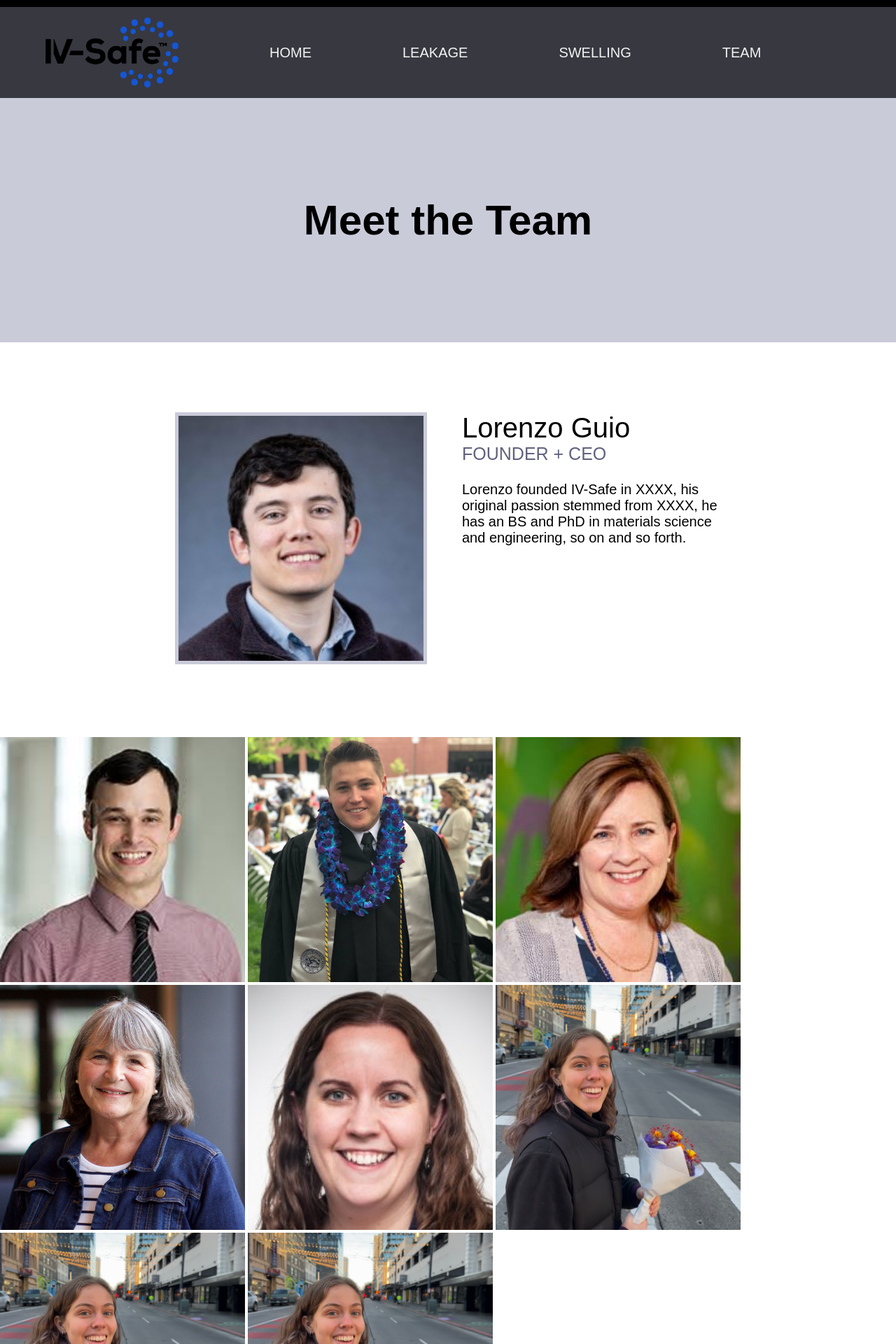
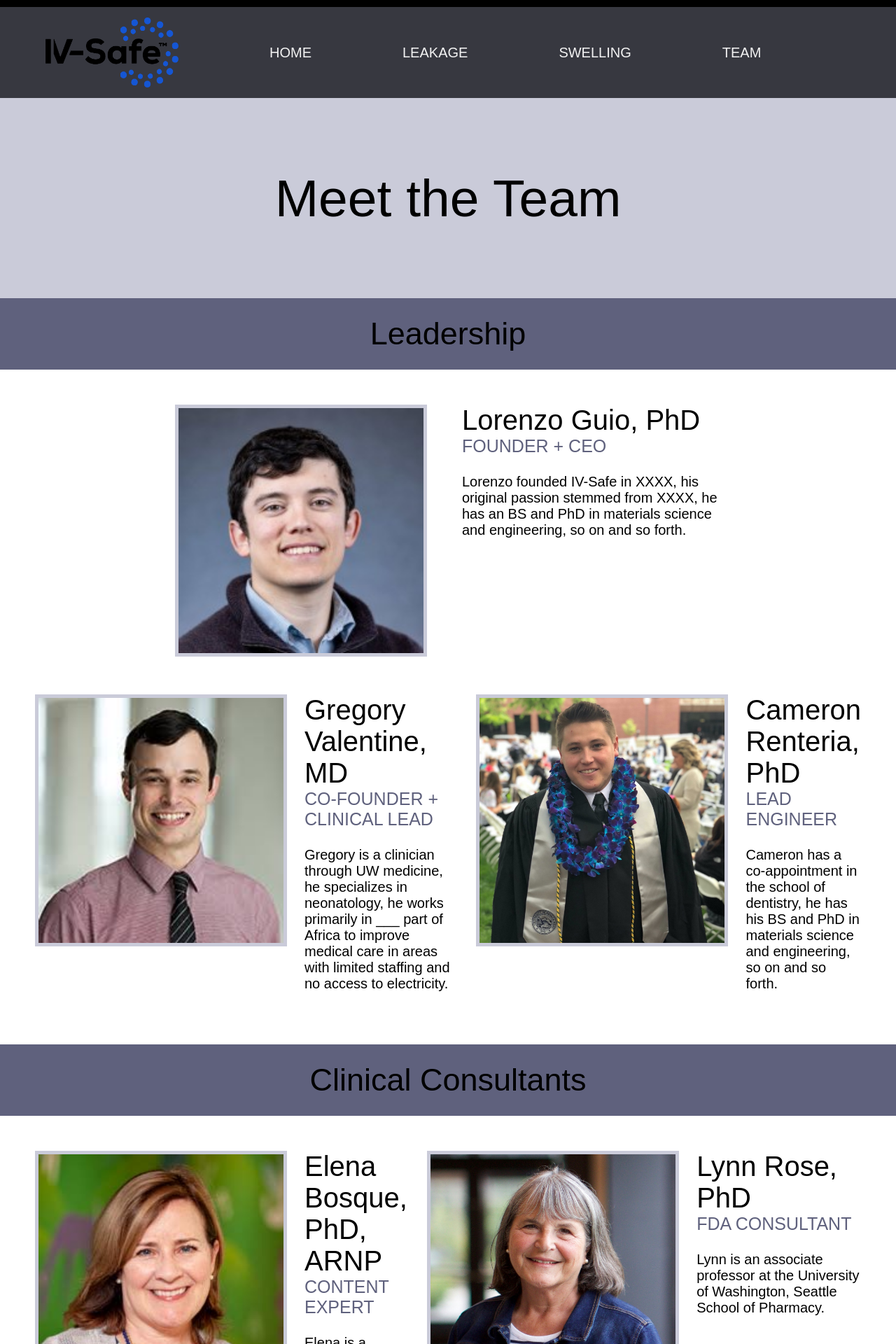
Before and after one commit to wkitch13/IV-Safe, a Flask app: page /team in a window 1280 px wide. Shown: the top 1920 px of the page at 70% size. Run offline with Flask 3, Linux system fonts and the light colour scheme.

Commit message:
more working on the meet the team page. everyone is wren because I have no pictures

```diff
--- a/static/base.css
+++ b/static/base.css
@@ -75,7 +75,7 @@ footer a:hover {
     padding: 100px;
     text-align: center;
     background-color: #cacbd9;
-    font-size: 30px;
+    font-size: 75px;
     font-family: "Nexa", "Arial";
 }
 
@@ -85,11 +85,12 @@ footer a:hover {
     font-family: "Nexa", "Arial";
 }
 
+/* working on the meet the team formatting */
 .img_team_center {
     display: flex;
     align-items: flex-start;
     gap: 50px;
-    padding: 100px 250px;
+    padding: 50px 250px 0px;
 }
 
 .img_team_center img {
@@ -112,3 +113,39 @@ footer a:hover {
     font-family: "Nexa", "Arial";
     padding: 25px 0px;
 }
+
+.img_team_column {
+    display: flex;
+    align-items: flex-start;
+    gap: 25px;
+    padding: 50px 50px;
+}
+
+.img_team_column img {
+    border: 5px solid #cacbd9;
+}
+
+.img_team_column .name {
+    font-size: 40px;
+    font-family: "Nexa", "Arial";
+}
+
+.img_team_column .title {
+    font-size: 25px;
+    font-family: "Nexa", "Arial";
+    color: #5f617d;
+}
+
+.img_team_column .description {
+    font-size: 20px;
+    font-family: "Nexa", "Arial";
+    padding: 25px 0px;
+}
+
+.header_small {
+    padding: 25px;
+    text-align: center;
+    background-color: #5f617d;
+    font-size: 45px;
+    font-family: "Nexa", "Arial";
+}
--- a/templates/team.html
+++ b/templates/team.html
@@ -2,31 +2,141 @@
 
 {% block content %}
     <body>
-        <div class="header">
-            <h1>Meet the Team</h1>
-        </div>
+        <div class="header">Meet the Team</div>
+
+        <div class="header_small">Leadership</div>
 
         <div class="img_team_center">
             <div class="image">
                 <img src="{{ url_for('static', filename='images/LorenzoG.jpeg') }}" alt="IV" style="width:350px;height:350px">
             </div>
             <div class="text">
-                <div class="name">Lorenzo Guio</div>
+                <div class="name">Lorenzo Guio, PhD</div>
             <div class="title">FOUNDER + CEO</div>
             <div class="description">Lorenzo founded IV-Safe in XXXX, his original passion stemmed from XXXX, he has an
                 BS and PhD in materials science and engineering, so on and so forth.</div>
             </div>
         </div>
 
+        <div class="img_team_column">
+            <div class="image">
                 <img src="{{ url_for('static', filename='images/GregV.jpeg') }}" alt="IV" style="width:350px;height:350px">
+            </div>
+            <div class="text">
+                <div class="name">Gregory Valentine, MD</div>
+            <div class="title">CO-FOUNDER + CLINICAL LEAD</div>
+            <div class="description">Gregory is a clinician through UW medicine, he specializes in neonatology, he works
+                primarily in ___ part of Africa to improve medical care in areas with limited staffing and no access to
+                electricity.</div>
+            </div>
+
+            <div class="image">
                 <img src="{{ url_for('static', filename='images/CameronR.jpg') }}" alt="IV" style="width:350px;height:350px">
+            </div>
+            <div class="text">
+                <div class="name">Cameron Renteria, PhD</div>
+            <div class="title">LEAD ENGINEER</div>
+            <div class="description">Cameron has a co-appointment in the school of dentistry, he has his BS and PhD in
+                materials science and engineering, so on and so forth.</div>
+            </div>
+        </div>
+
+        <div class="header_small">Clinical Consultants</div>
+
+        <div class="img_team_column">
+            <div class="image">
                 <img src="{{ url_for('static', filename='images/ElenaB.jpg') }}" alt="IV" style="width:350px;height:350px">
+            </div>
+            <div class="text">
+                <div class="name">Elena Bosque, PhD, ARNP</div>
+            <div class="title">CONTENT EXPERT</div>
+            <div class="description">Elena is a neonatal nurse practitioner at Seattle Children's.</div>
+            </div>
+
+            <div class="image">
                 <img src="{{ url_for('static', filename='images/LynnR.jpg') }}" alt="IV" style="width:350px;height:350px">
+            </div>
+            <div class="text">
+                <div class="name">Lynn Rose, PhD</div>
+            <div class="title">FDA CONSULTANT</div>
+            <div class="description">Lynn is an associate professor at the University of Washington, Seattle School of
+                Pharmacy.</div>
+            </div>
+        </div>
+
+        <div class="img_team_column">
+            <div class="image">
                 <img src="{{ url_for('static', filename='images/MeganS.jpeg') }}" alt="IV" style="width:350px;height:350px">
+            </div>
+            <div class="text">
+                <div class="name">Megan Stimpson, DNP, RN</div>
+            <div class="title">NURSE SPECIALIST</div>
+            <div class="description">Megan is a nurse at Seattle Children's who works with... so on and so forth.</div>
+            </div>
+        </div>
+
+        <div class="header_small">Staff</div>
+
+        <div class="img_team_column">
+            <div class="image">
                 <img src="{{ url_for('static', filename='images/WrenK.jpeg') }}" alt="IV" style="width:350px;height:350px">
+            </div>
+            <div class="text">
+                <div class="name">Surbhi Kakar</div>
+            <div class="title">MATERIALS SCIENCE + ENGINEERING MS</div>
+            <div class="description">Surbhi is a masters student in MSE, she also got her BS in MSE from UW.</div>
+            </div>
+
+            <div class="image">
                 <img src="{{ url_for('static', filename='images/WrenK.jpeg') }}" alt="IV" style="width:350px;height:350px">
+            </div>
+            <div class="text">
+                <div class="name">Noah Tanner</div>
+            <div class="title">MECHANICAL ENGINEERING MS</div>
+            <div class="description">Noah is a masters student in mechanical engineering, he got his undergraduate degree
+                in mechanical engineering from California Polytechnic Institute.</div>
+            </div>
+        </div>
+
+        <div class="img_team_column">
+            <div class="image">
                 <img src="{{ url_for('static', filename='images/WrenK.jpeg') }}" alt="IV" style="width:350px;height:350px">
+            </div>
+            <div class="text">
+                <div class="name">Aditya Goparaju</div>
+            <div class="title">BIOENGINEERING BS</div>
+            <div class="description">Aditya is an undergraduate in bioengineering, shadowing, consulting with practitioners.</div>
+            </div>
 
-        </h1>
+            <div class="image">
+                <img src="{{ url_for('static', filename='images/WrenK.jpeg') }}" alt="IV" style="width:350px;height:350px">
+            </div>
+            <div class="text">
+                <div class="name">Sophie De Mello e Souza</div>
+            <div class="title">BIOMECHANICAL ENGINEERING BS</div>
+            <div class="description">Sophie is an undergraduate in mechanical engineering with a biomechanical focus.</div>
+            </div>
+        </div>
+
+        <div class="img_team_column">
+            <div class="image">
+                <img src="{{ url_for('static', filename='images/WrenK.jpeg') }}" alt="IV" style="width:350px;height:350px">
+            </div>
+            <div class="text">
+                <div class="name">Wren Kitchings</div>
+            <div class="title">BIOENGINEERING BS</div>
+            <div class="description">Wren is an undergraduate in bioengineering at UW. She made this website :)</div>
+            </div>
+
+            <div class="image">
+                <img src="{{ url_for('static', filename='images/WrenK.jpeg') }}" alt="IV" style="width:350px;height:350px">
+            </div>
+            <div class="text">
+                <div class="name">Hesham Katabi</div>
+            <div class="title">BIOENGINEERING BS</div>
+            <div class="description">Hesham is...</div>
+            </div>
+        </div>
+
     </body>
 {% endblock %}
```
Also changed, not shown: 1 other file. Lines whose indentation alone changed are shown as unchanged.
